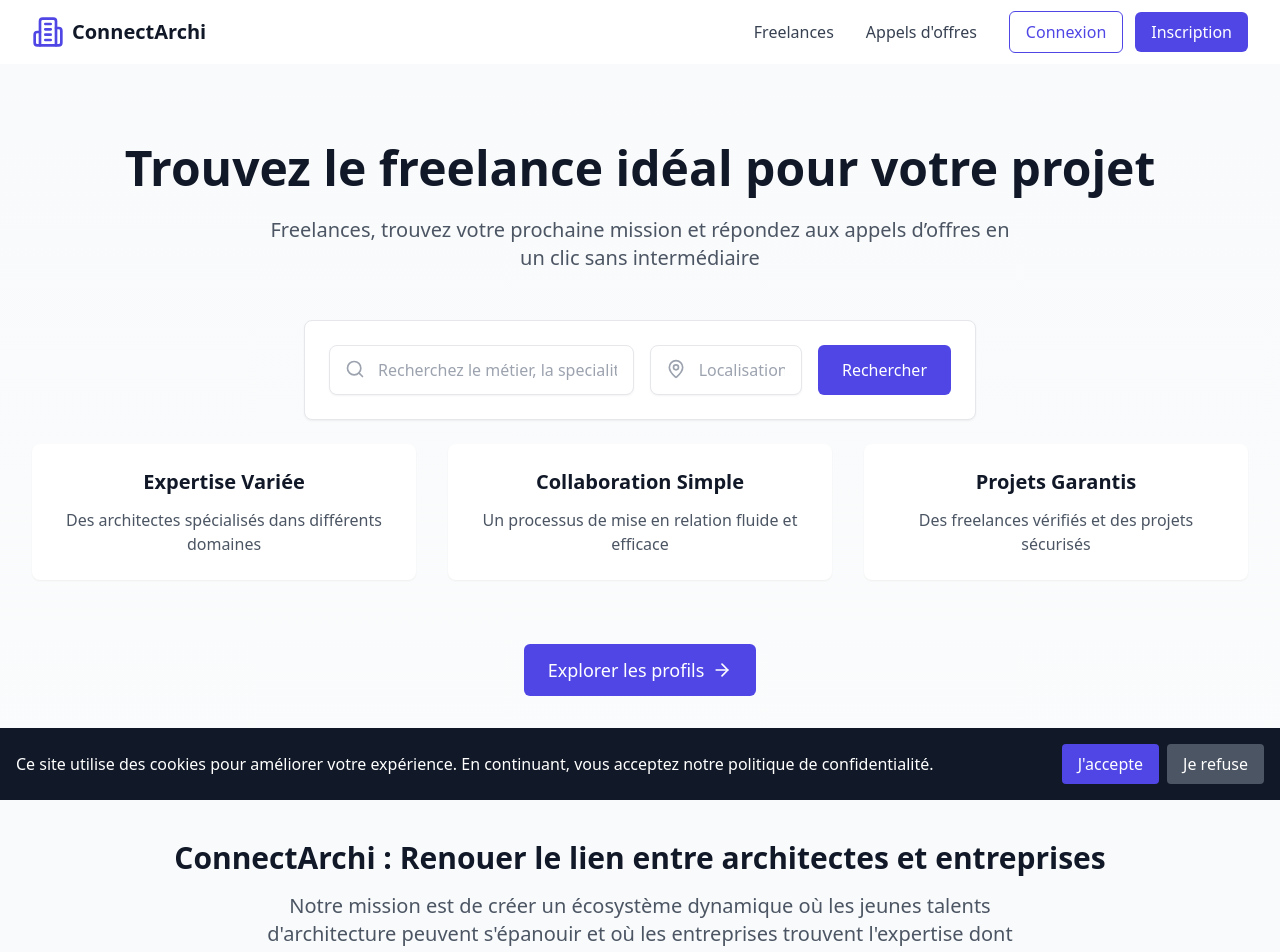
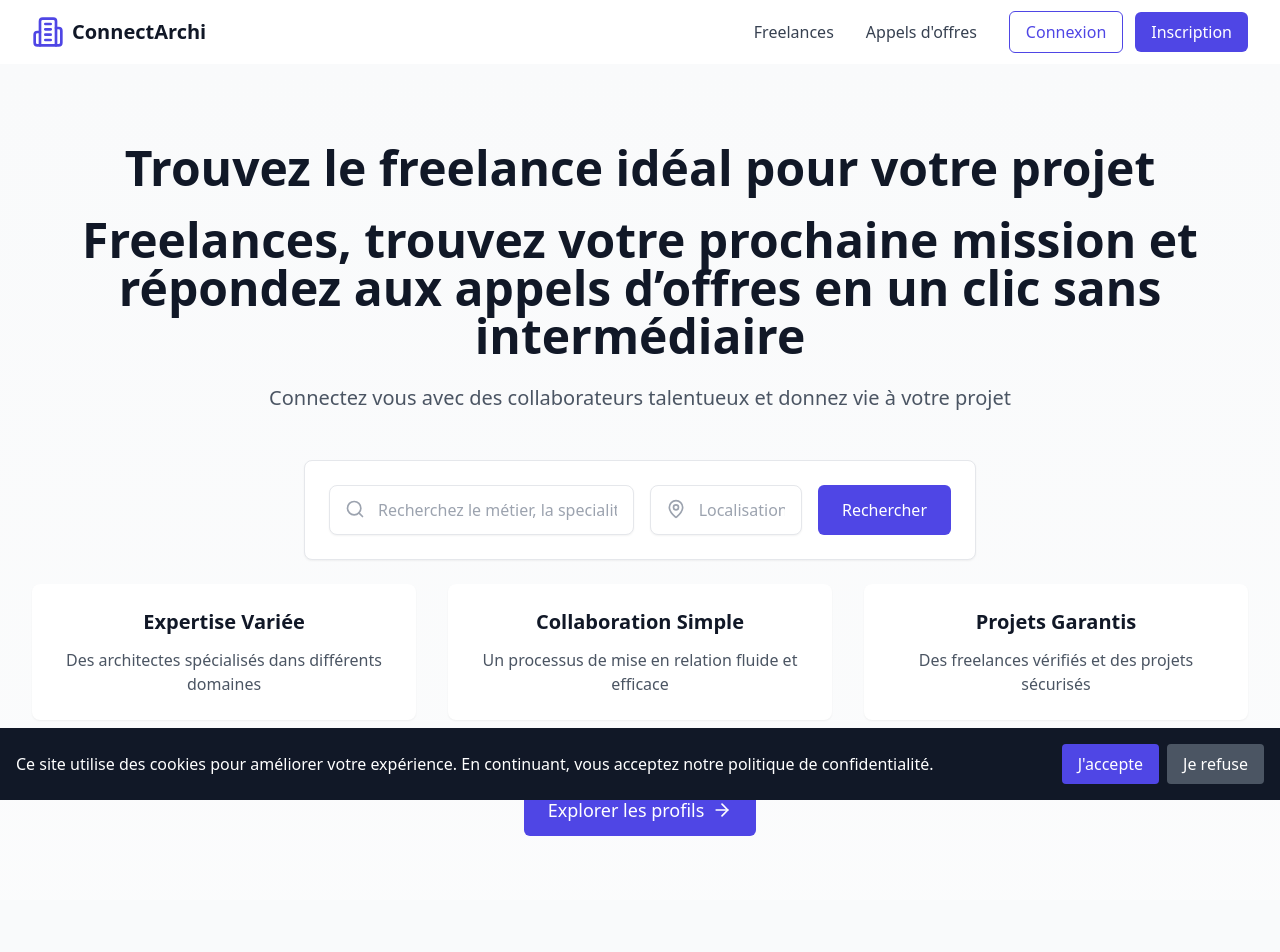
Before and after one commit to Cegef/connectarchiProjet, a React (Create React App) app in the folder project/client/: page / in a window 1280 px wide. Shown: the top 952 px of the page. Built offline with nearby package versions, Linux system fonts and the light colour scheme.

Commit message:
modif page d'acceuil

```diff
--- a/project/client/src/pages/Accueil.js
+++ b/project/client/src/pages/Accueil.js
@@ -63,9 +63,13 @@ export default function Accueil() {
         <div className="text-center">
           <h1 className="text-4xl sm:text-5xl font-bold text-gray-900 mb-6">
             Trouvez le freelance idéal pour votre projet
+
           </h1>
+          <h2 className="text-4xl sm:text-5xl font-bold text-gray-900 mb-6">
+            Freelances, trouvez votre prochaine mission et répondez aux appels d’offres en un clic sans intermédiaire
+          </h2>
           <p className="text-xl text-gray-600 mb-12 max-w-3xl mx-auto">
-            Freelances, trouvez votre prochaine mission et répondez aux appels d’offres en un clic sans intermédiaire
+            Connectez vous avec des collaborateurs talentueux et donnez vie à votre projet
           </p>
 
           <div>
@@ -111,7 +115,7 @@ export default function Accueil() {
         <div className="max-w-7xl mx-auto px-4 sm:px-6 lg:px-8">
           <div className="text-center mb-16">
             <h2 className="text-3xl font-bold text-gray-900 mb-4">
-              ConnectArchi : Renouer le lien entre architectes et entreprises
+              ConnectArchi : Renouer le lien entre freelances et entreprises
             </h2>
             <p className="text-xl text-gray-600 max-w-3xl mx-auto">
               Notre mission est de créer un écosystème dynamique où les jeunes talents d'architecture peuvent s'épanouir et où les entreprises trouvent l'expertise dont elles ont besoin.
--- a/project/client/src/pages/FreelanceList.js
+++ b/project/client/src/pages/FreelanceList.js
@@ -211,7 +211,7 @@ export default function FreelanceList() {
 
       {/* Liste des freelances */}
       <div className="w-4/4 ml-auto flex flex-col items-center w-full pl-8">
-        <h1 className="text-3xl font-bold text-gray-900 mb-4">Architectes Freelances</h1>
+        <h1 className="text-3xl font-bold text-gray-900 mb-4">Je recherche mon Freelance</h1>
         <div className="mb-8 w-full">
           <SearchBar onSearch={handleSearch} />
         </div>
```
